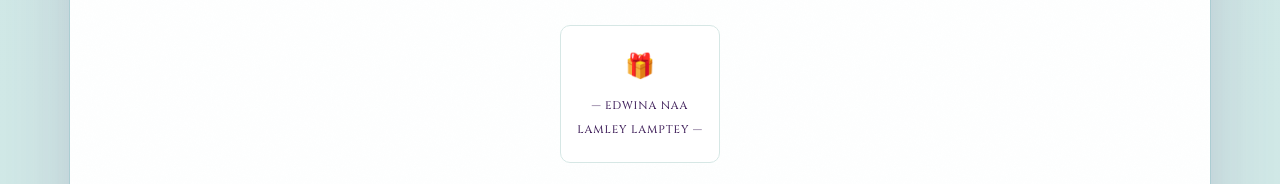
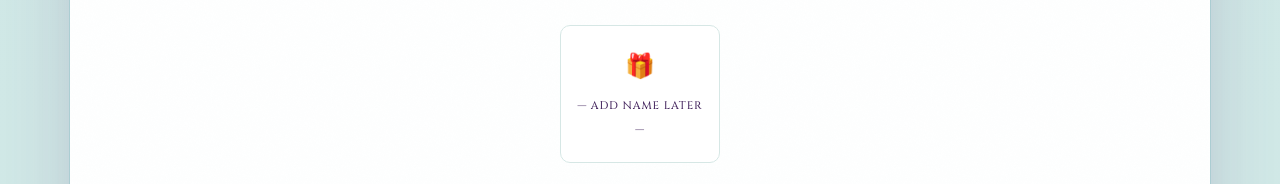
Before and after one commit to AngelinaAlorzuke/Derick-Anastasia-Program-Outline, a plain HTML site: page derick-anastasia-wedding/index.html in a window 1280 px wide. Shown: the part 3820-4004 px from the top of the page. Drawn offline with nearby package versions, Linux system fonts and the light colour scheme.

Commit message:
Gift table name removed

```diff
--- a/derick-anastasia-wedding/index.html
+++ b/derick-anastasia-wedding/index.html
@@ -148,7 +148,7 @@
     <div class="eyebrow" style="text-align:center">With Love</div>
     <h2 class="h-section" style="text-align:center; margin-top:6px;">Gift Table Attendant</h2>
     <div class="icon-grid">
-      <div class="icon-card"><div class="icon-emoji">🎁</div><span>— Edwina Naa Lamley  Lamptey —</span></div>
+      <div class="icon-card"><div class="icon-emoji">🎁</div><span>— Add name later —</span></div>
     </div>
 
     <div class="momo-card" data-reveal>
```
